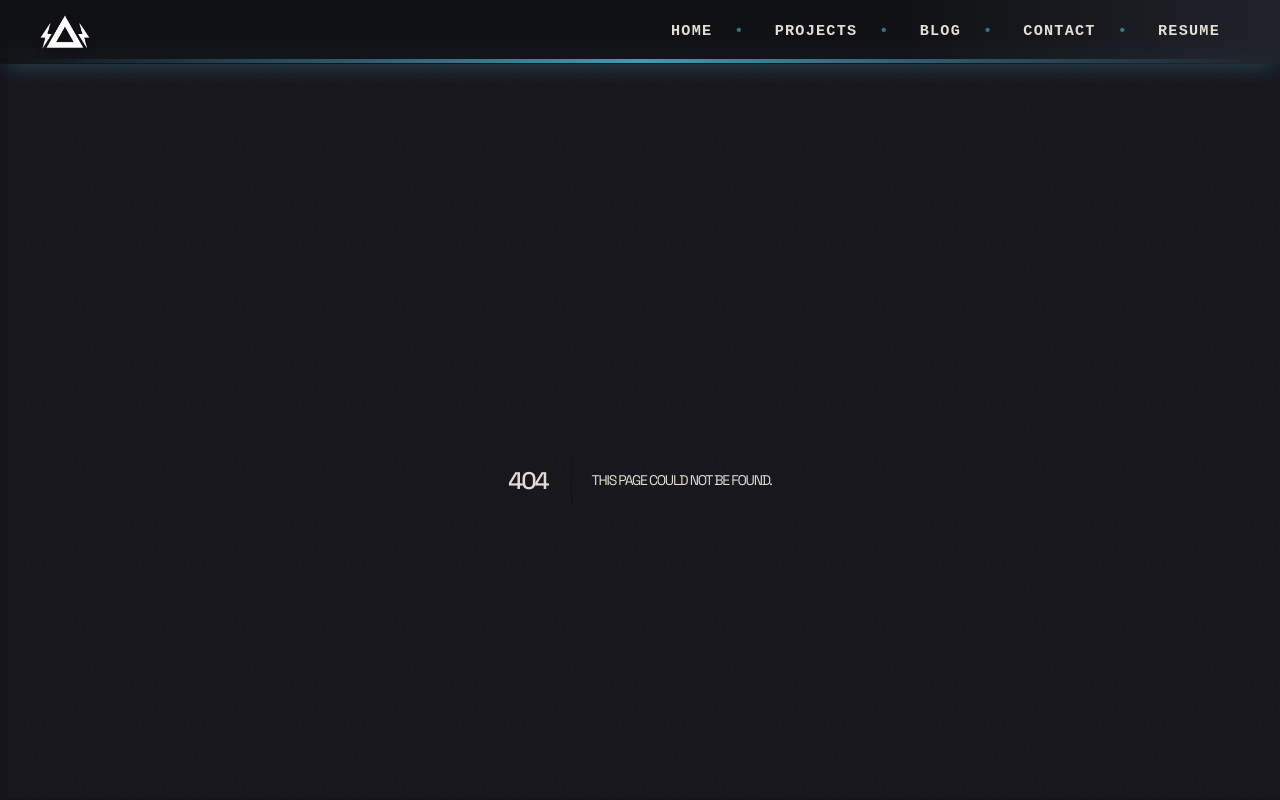
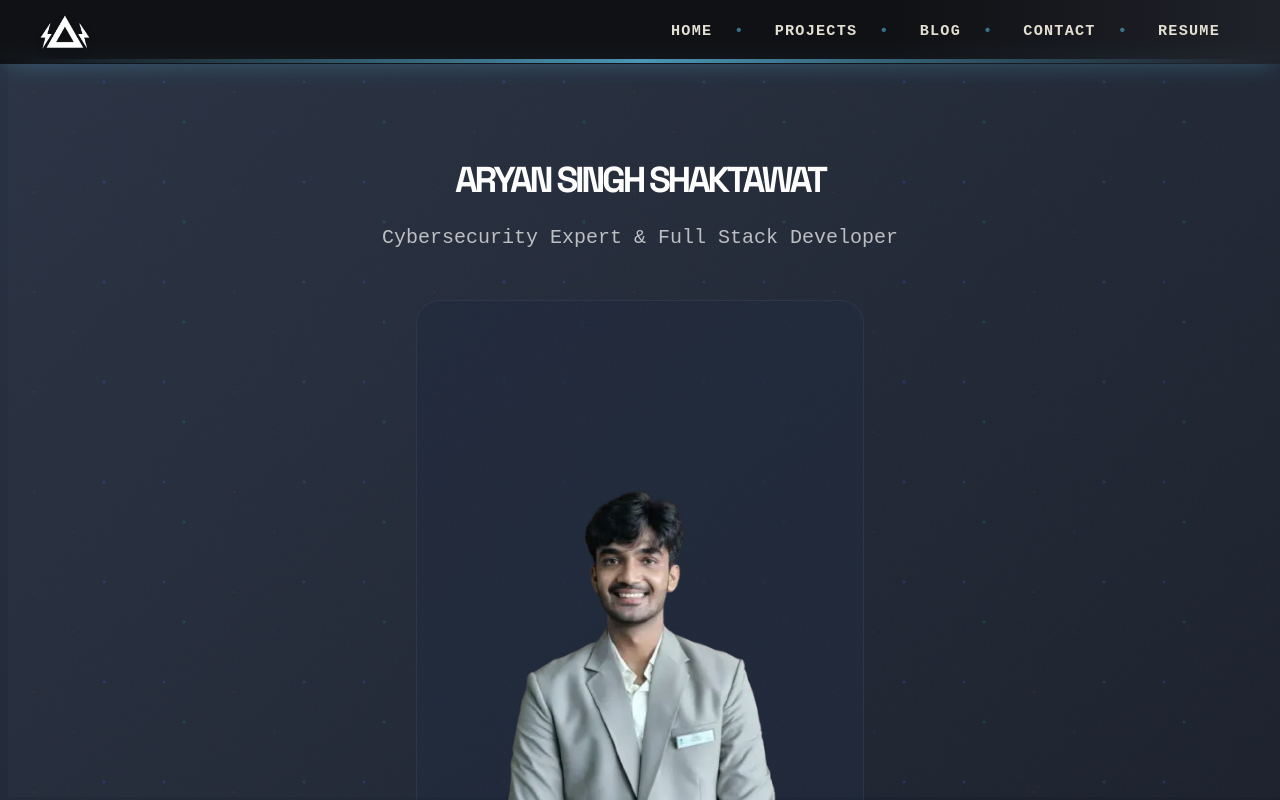
Before and after one commit to aryansinghshaktawat/shaktawat_in, a Next.js app: page /profile in a window 1280 px wide. Before the commit this address had no page. Shown: the top 800 px of the page. Built offline with nearby package versions, Linux system fonts and the light colour scheme; a web font is replaced by a local one.

Commit message:
feat: update profile image for Google Images SEO

```diff
--- a/next-sitemap.config.js
+++ b/next-sitemap.config.js
@@ -14,6 +14,10 @@ module.exports = {
     await config.transform(config, "/blog", {
       changefreq: "weekly",
       priority: 0.8,
+    }),
+    await config.transform(config, "/profile", {
+      changefreq: "monthly",
+      priority: 0.9,
     }),
     await config.transform(config, "/projects", {
       changefreq: "weekly",
--- a/src/app/layout.tsx
+++ b/src/app/layout.tsx
@@ -34,6 +34,12 @@ export const metadata: Metadata = {
     url: "https://shaktawat.in",
     siteName: "shaktawat.in",
     images: [
+      {
+        url: "/profile.webp",
+        width: 300,
+        height: 300,
+        alt: "Aryan Singh Shaktawat — Professional Profile Photo",
+      },
       {
         url: "/og-image.png",
         width: 1200,
--- a/src/app/page.tsx
+++ b/src/app/page.tsx
@@ -31,7 +31,14 @@ const personSchema = {
     "Cybersecurity", "Web Development", "Digital Forensics",
     "AI Integration", "Full Stack Development", "Computer Science"
   ],
-  "description": "B.Tech CSE student specializing in cybersecurity, forensics, and full-stack development"
+  "description": "B.Tech CSE student specializing in cybersecurity, forensics, and full-stack development",
+  "image": {
+    "@type": "ImageObject",
+    "url": "https://shaktawat.in/profile.webp",
+    "caption": "Aryan Singh Shaktawat - Professional Profile Photo",
+    "width": 300,
+    "height": 300
+  }
 };
 
 const websiteSchema = {
@@ -101,10 +108,12 @@ export default function Home() {
                 <div className="relative mb-6">
                   <Image
                     src="/profile.webp"
-                    alt="Aryan Singh Shaktawat"
+                    alt="Aryan Singh Shaktawat - Cybersecurity Expert and Full Stack Developer"
                     width={300}
                     height={300}
                     className="w-full h-auto rounded-2xl object-cover"
+                    priority={true}
+                    title="Aryan Singh Shaktawat - Professional Profile Photo"
                   />
                 </div>
 
--- /dev/null
+++ b/src/app/profile/page.tsx
@@ -0,0 +1,81 @@
+import type { Metadata } from 'next';
+import Image from 'next/image';
+import JsonLd from '@/components/seo/JsonLd';
+
+const profileSchema = {
+  "@context": "https://schema.org",
+  "@type": "Person",
+  "name": "Aryan Singh Shaktawat",
+  "image": {
+    "@type": "ImageObject",
+    "url": "https://shaktawat.in/profile.webp",
+    "caption": "Aryan Singh Shaktawat - Professional Headshot",
+    "width": 300,
+    "height": 300,
+    "contentUrl": "https://shaktawat.in/profile.webp"
+  },
+  "jobTitle": "Cybersecurity Expert and Full Stack Developer",
+  "description": "Professional headshot of Aryan Singh Shaktawat, cybersecurity expert and full-stack developer"
+};
+
+export default function ProfilePage() {
+  return (
+    <>
+      <JsonLd data={profileSchema} />
+      <div className="min-h-screen animated-bg py-20">
+        <div className="max-w-4xl mx-auto px-4">
+          <div className="text-center mb-12">
+            <h1 className="font-space-grotesk text-4xl md:text-5xl font-bold text-white mb-6">
+              Aryan Singh Shaktawat
+            </h1>
+            <p className="text-xl text-white/70 mb-8">
+              Cybersecurity Expert & Full Stack Developer
+            </p>
+          </div>
+
+          <div className="glass rounded-3xl p-8 max-w-md mx-auto">
+            <Image
+              src="/profile.webp"
+              alt="Aryan Singh Shaktawat - Professional Headshot Photo"
+              width={400}
+              height={400}
+              className="w-full h-auto rounded-2xl object-cover"
+              priority={true}
+              title="Aryan Singh Shaktawat - Cybersecurity Expert and Full Stack Developer"
+            />
+            <div className="mt-6 text-center">
+              <h2 className="font-space-grotesk text-2xl font-bold text-white mb-4">
+                Professional Profile
+              </h2>
+              <p className="text-white/70">
+                B.Tech Computer Science Engineering student specializing in cybersecurity,
+                digital forensics, and full-stack development.
+              </p>
+            </div>
+          </div>
+        </div>
+      </div>
+    </>
+  );
+}
+
+export const metadata: Metadata = {
+  title: 'Profile & About',
+  description: 'Professional profile and headshot of Aryan Singh Shaktawat, cybersecurity expert and full-stack developer.',
+  openGraph: {
+    title: "Aryan Singh Shaktawat - Professional Profile",
+    description: "Professional headshot and profile of cybersecurity expert Aryan Singh Shaktawat.",
+    images: [
+      {
+        url: "/profile.webp",
+        width: 400,
+        height: 400,
+        alt: "Aryan Singh Shaktawat Professional Headshot",
+      },
+    ],
+    type: "profile",
+  },
+  alternates: {
+    canonical: "https://shaktawat.in/profile",
+  },
+};
```
Also changed, not shown: 1 other file (tests, documents, lock files or other folders).
